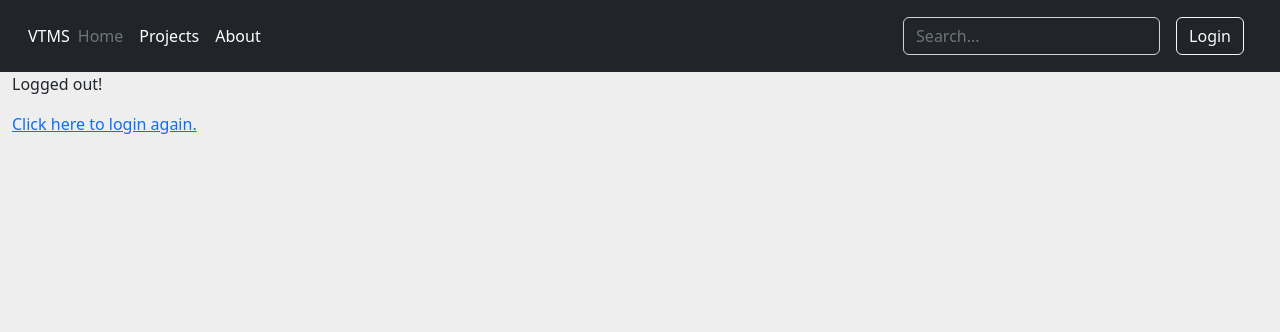
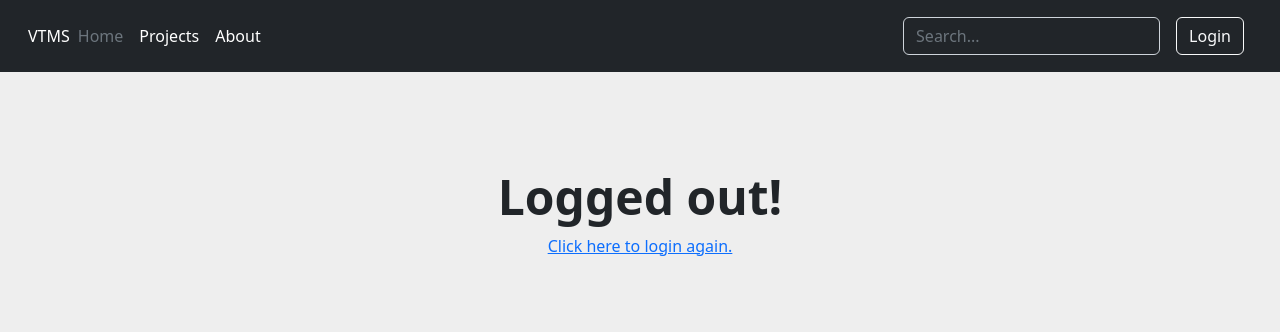
Before and after one commit to ivpel/vtms, a Django app: template templates/registration/logged_out.html in a window 1280 px wide. Shown: the top 332 px of the page. Run offline with Django 4.2, Linux system fonts and the light colour scheme; the template is opened without the code that fills it, so the values that code supplies are empty.

Commit message:
Styling logout page. Fixing link issue

```diff
--- a/templates/registration/logged_out.html
+++ b/templates/registration/logged_out.html
@@ -1,6 +1,10 @@
 {% extends "base.html" %}
 
 {% block content %}
-  <p>Logged out!</p>
-  <a href="{% url 'auth:login'%}">Click here to login again.</a>
+<div class="px-4 py-5 my-5 text-center">
+  <h1 class="display-5 fw-bold">Logged out!</h1>
+  <div class="col-lg-6 mx-auto">
+    <a href="{% url 'login'%}">Click here to login again.</a>
+  </div>
+</div>
 {% endblock %}
```
